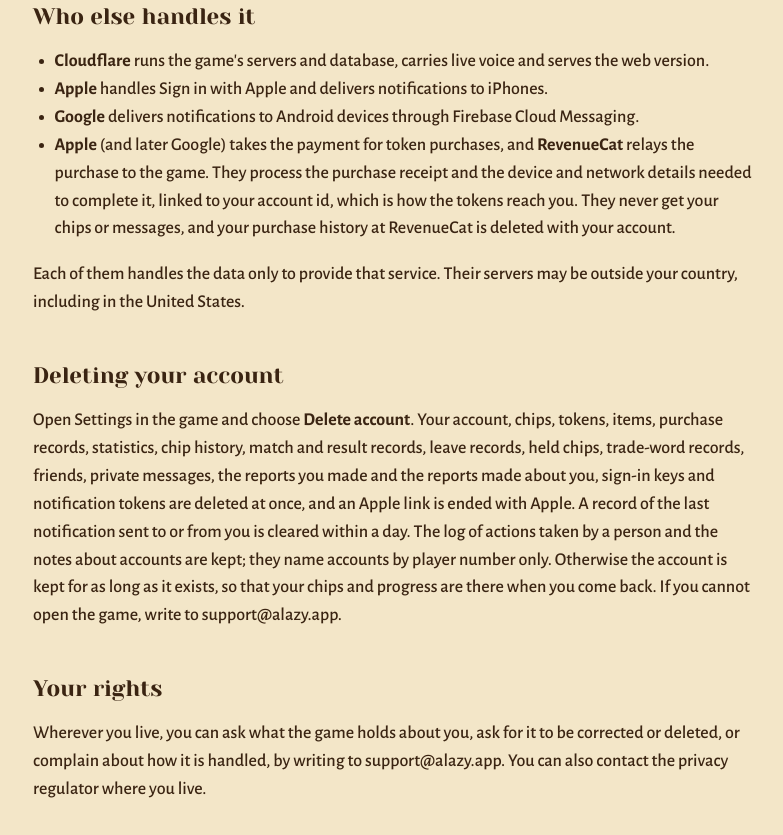
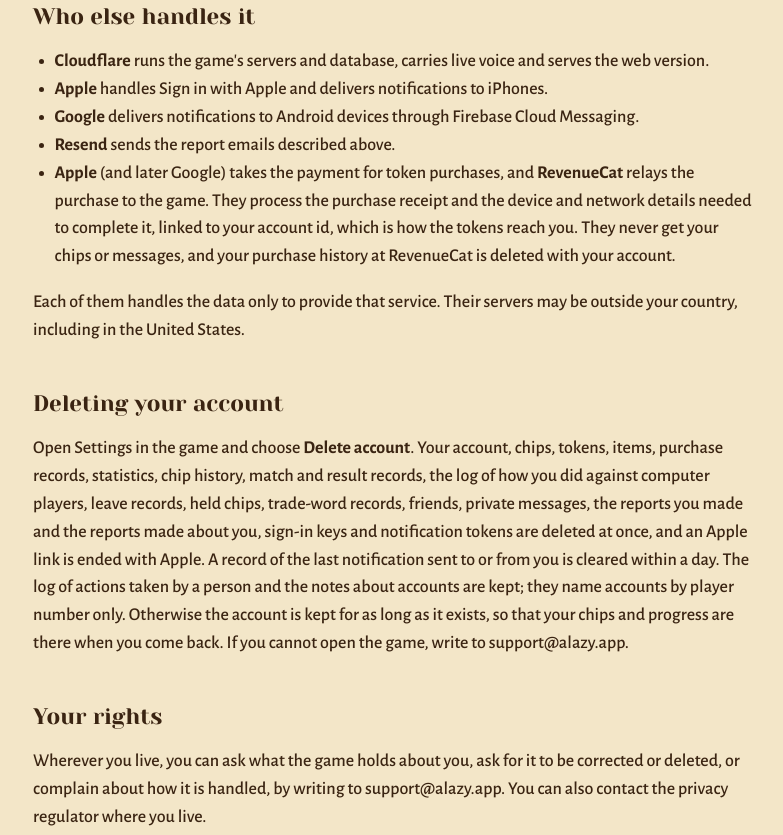
Before and after one commit to aytutuna/Amerikano, a website: page www/privacy.html in a window 1280 px wide. Shown: the part 2938-3773 px from the top of the page, without its empty margins (247-1030 px from the left). Drawn offline with Linux system fonts and the light colour scheme.

Commit message:
name Resend and the computer-player log in the privacy page

```diff
--- a/www/privacy.html
+++ b/www/privacy.html
@@ -58,12 +58,13 @@
 <li><b>Cloudflare</b> runs the game's servers and database, carries live voice and serves the web version.</li>
 <li><b>Apple</b> handles Sign in with Apple and delivers notifications to iPhones.</li>
 <li><b>Google</b> delivers notifications to Android devices through Firebase Cloud Messaging.</li>
+<li><b>Resend</b> sends the report emails described above.</li>
 <li><b>Apple</b> (and later Google) takes the payment for token purchases, and <b>RevenueCat</b> relays the purchase to the game. They process the purchase receipt and the device and network details needed to complete it, linked to your account id, which is how the tokens reach you. They never get your chips or messages, and your purchase history at RevenueCat is deleted with your account.</li>
 </ul>
 <p>Each of them handles the data only to provide that service. Their servers may be outside your country, including in the United States.</p>
 
 <h2>Deleting your account</h2>
-<p>Open Settings in the game and choose <b>Delete account</b>. Your account, chips, tokens, items, purchase records, statistics, chip history, match and result records, leave records, held chips, trade-word records, friends, private messages, the reports you made and the reports made about you, sign-in keys and notification tokens are deleted at once, and an Apple link is ended with Apple. A record of the last notification sent to or from you is cleared within a day. The log of actions taken by a person and the notes about accounts are kept; they name accounts by player number only. Otherwise the account is kept for as long as it exists, so that your chips and progress are there when you come back. If you cannot open the game, write to support@alazy.app.</p>
+<p>Open Settings in the game and choose <b>Delete account</b>. Your account, chips, tokens, items, purchase records, statistics, chip history, match and result records, the log of how you did against computer players, leave records, held chips, trade-word records, friends, private messages, the reports you made and the reports made about you, sign-in keys and notification tokens are deleted at once, and an Apple link is ended with Apple. A record of the last notification sent to or from you is cleared within a day. The log of actions taken by a person and the notes about accounts are kept; they name accounts by player number only. Otherwise the account is kept for as long as it exists, so that your chips and progress are there when you come back. If you cannot open the game, write to support@alazy.app.</p>
 
 <h2>Your rights</h2>
 <p>Wherever you live, you can ask what the game holds about you, ask for it to be corrected or deleted, or complain about how it is handled, by writing to support@alazy.app. You can also contact the privacy regulator where you live.</p>
@@ -129,12 +130,13 @@
 <li><b>Cloudflare</b> oyunun sunucularını ve veritabanını çalıştırır, canlı sesi taşır ve web sürümünü sunar.</li>
 <li><b>Apple</b> Apple ile girişi yürütür ve iPhone'lara bildirim iletir.</li>
 <li><b>Google</b> Firebase Cloud Messaging ile Android cihazlara bildirim iletir.</li>
+<li><b>Resend</b> yukarıda anlatılan şikâyet e-postalarını gönderir.</li>
 <li><b>Apple</b> (ileride Google) jeton alımlarının ödemesini alır, <b>RevenueCat</b> alımı oyuna iletir. Satın alma makbuzunu ve işlemi tamamlamak için gereken cihaz ve ağ bilgilerini, jetonların sana ulaşması için hesap kimliğine bağlı olarak işlerler. Çiplerini ya da mesajlarını asla almazlar; RevenueCat'deki satın alma geçmişin hesabınla birlikte silinir.</li>
 </ul>
 <p>Her biri verileri yalnızca bu hizmeti sağlamak için işler. Sunucuları, Amerika Birleşik Devletleri de dahil olmak üzere, senin ülkenin dışında olabilir.</p>
 
 <h2>Hesabını silmek</h2>
-<p>Oyunda Ayarlar'ı aç ve <b>Hesabı sil</b>'i seç. Hesabın, çiplerin, jetonların, eşyaların, alım kayıtların, istatistiklerin, çip kaydın, maç ve sonuç kayıtların, ayrılış kayıtların, tutulan çiplerin, çip alım satımı kayıtların, arkadaşların, özel mesajların, yaptığın ve hakkında yapılan şikâyetler, giriş anahtarların ve bildirim anahtarların hemen silinir; Apple bağlantısı Apple tarafında da sonlandırılır. Sana gönderilen ya da senden giden son bildirimin kaydı bir gün içinde temizlenir. Bir kişinin yaptığı işlemlerin kaydı ve hesaplar hakkındaki notlar saklanır; hesapları yalnızca oyuncu numarasıyla anarlar. Bunun dışında hesap, geri döndüğünde çiplerin ve ilerlemen yerinde olsun diye var olduğu sürece saklanır. Oyunu açamıyorsan support@alazy.app adresine yaz.</p>
+<p>Oyunda Ayarlar'ı aç ve <b>Hesabı sil</b>'i seç. Hesabın, çiplerin, jetonların, eşyaların, alım kayıtların, istatistiklerin, çip kaydın, maç ve sonuç kayıtların, bilgisayar oyuncularına karşı sonuçlarının kaydı, ayrılış kayıtların, tutulan çiplerin, çip alım satımı kayıtların, arkadaşların, özel mesajların, yaptığın ve hakkında yapılan şikâyetler, giriş anahtarların ve bildirim anahtarların hemen silinir; Apple bağlantısı Apple tarafında da sonlandırılır. Sana gönderilen ya da senden giden son bildirimin kaydı bir gün içinde temizlenir. Bir kişinin yaptığı işlemlerin kaydı ve hesaplar hakkındaki notlar saklanır; hesapları yalnızca oyuncu numarasıyla anarlar. Bunun dışında hesap, geri döndüğünde çiplerin ve ilerlemen yerinde olsun diye var olduğu sürece saklanır. Oyunu açamıyorsan support@alazy.app adresine yaz.</p>
 
 <h2>Hakların</h2>
 <p>Nerede yaşarsan yaşa, oyunun senin hakkında neleri tuttuğunu sorabilir, düzeltilmesini ya da silinmesini isteyebilir veya nasıl işlendiğiyle ilgili şikâyette bulunabilirsin; bunun için support@alazy.app adresine yazman yeterli. Yaşadığın yerdeki kişisel verileri koruma kurumuna da başvurabilirsin.</p>
```
